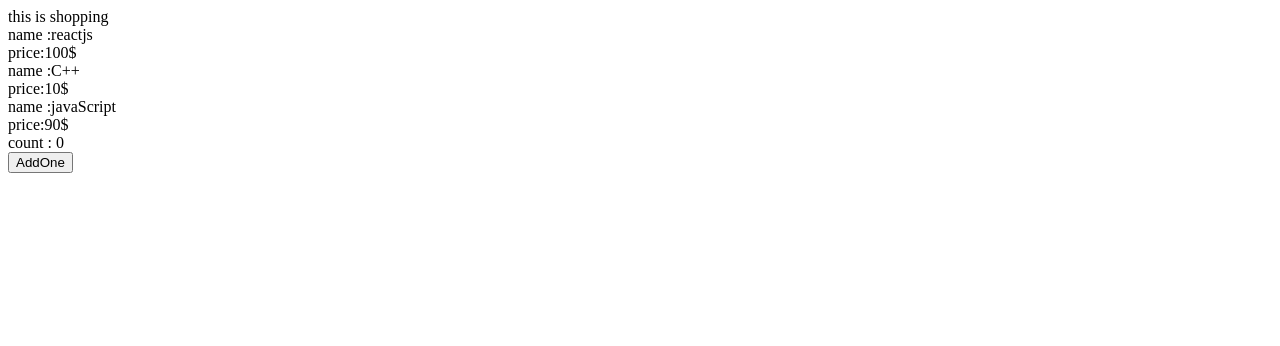
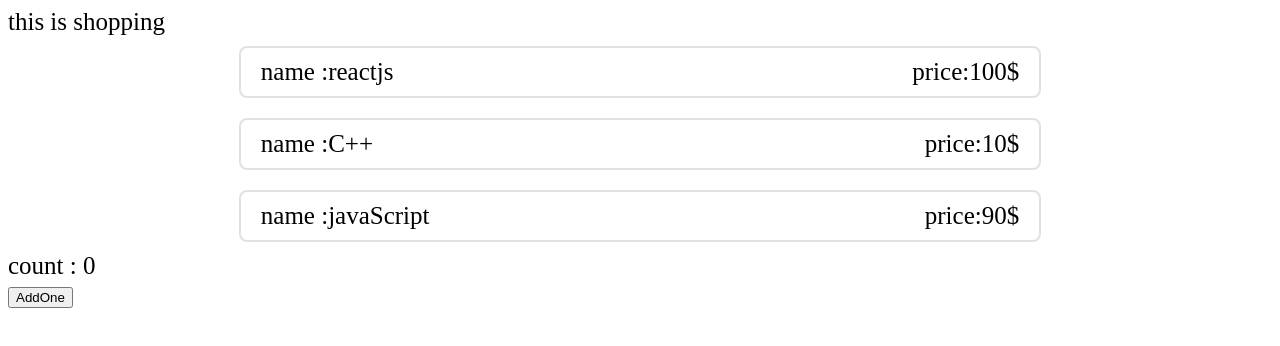
Before and after one commit to ZahraNejati79/product, a React (Create React App) app: page / in a window 1280 px wide. Shown: the top 346 px of the page. Built offline with nearby package versions, Linux system fonts and the light colour scheme.

Commit message:
productList and css

```diff
--- /dev/null
+++ b/src/App.css
@@ -0,0 +1,22 @@
+html {
+  font-size: 62.5%;
+}
+.App {
+  font-size: 2.5rem;
+}
+.productList {
+  display: flex;
+  flex-direction: column;
+  justify-content: center;
+  align-items: center;
+}
+.product {
+  width: 60%;
+  padding: 1rem 2rem;
+  margin: 1rem;
+  display: flex;
+  justify-content: space-between;
+  align-items: center;
+  border: 2px solid #e1e1e1;
+  border-radius: 8px;
+}
--- a/src/App.js
+++ b/src/App.js
@@ -1,9 +1,7 @@
 import React, { useState } from "react";
 import Count from "./components/Counter/Counter";
-import Products from "./components/Products/Products";
-import UpdateObject from "./components/HookObject";
-import HookObject from "./components/HookObject";
-import HookArray from "./components/HookArray";
+import "./App.css";
+import ProductList from "./components/ProductList/ProductList";
 const App = () => {
   const [products, setProducts] = useState([
     { name: "reactjs", price: "100$", id: 1 },
@@ -11,17 +9,9 @@ const App = () => {
     { name: "javaScript", price: "90$", id: 3 },
   ]);
   return (
-    <div>
+    <div className="App">
       <div>this is shopping</div>
-      {products.map((product) => {
-        return (
-          <Products
-            name={product.name}
-            key={product.id}
-            price={product.price}
-          />
-        );
-      })}
+      <ProductList products={products} />
       <Count />
     </div>
   );
--- /dev/null
+++ b/src/components/ProductList/ProductList.js
@@ -0,0 +1,18 @@
+import Products from "../Products/Products";
+const ProductList = ({ products }) => {
+  return (
+    <div className="productList">
+      {products.map((product) => {
+        return (
+          <Products
+            name={product.name}
+            key={product.id}
+            price={product.price}
+          />
+        );
+      })}
+    </div>
+  );
+};
+
+export default ProductList;
--- a/src/components/Products/Products.js
+++ b/src/components/Products/Products.js
@@ -1,6 +1,6 @@
 const Products = (props) => {
   return (
-    <div>
+    <div className="product">
       <div>name :{props.name}</div>
       <div>price:{props.price}</div>
       {props.children}
```
